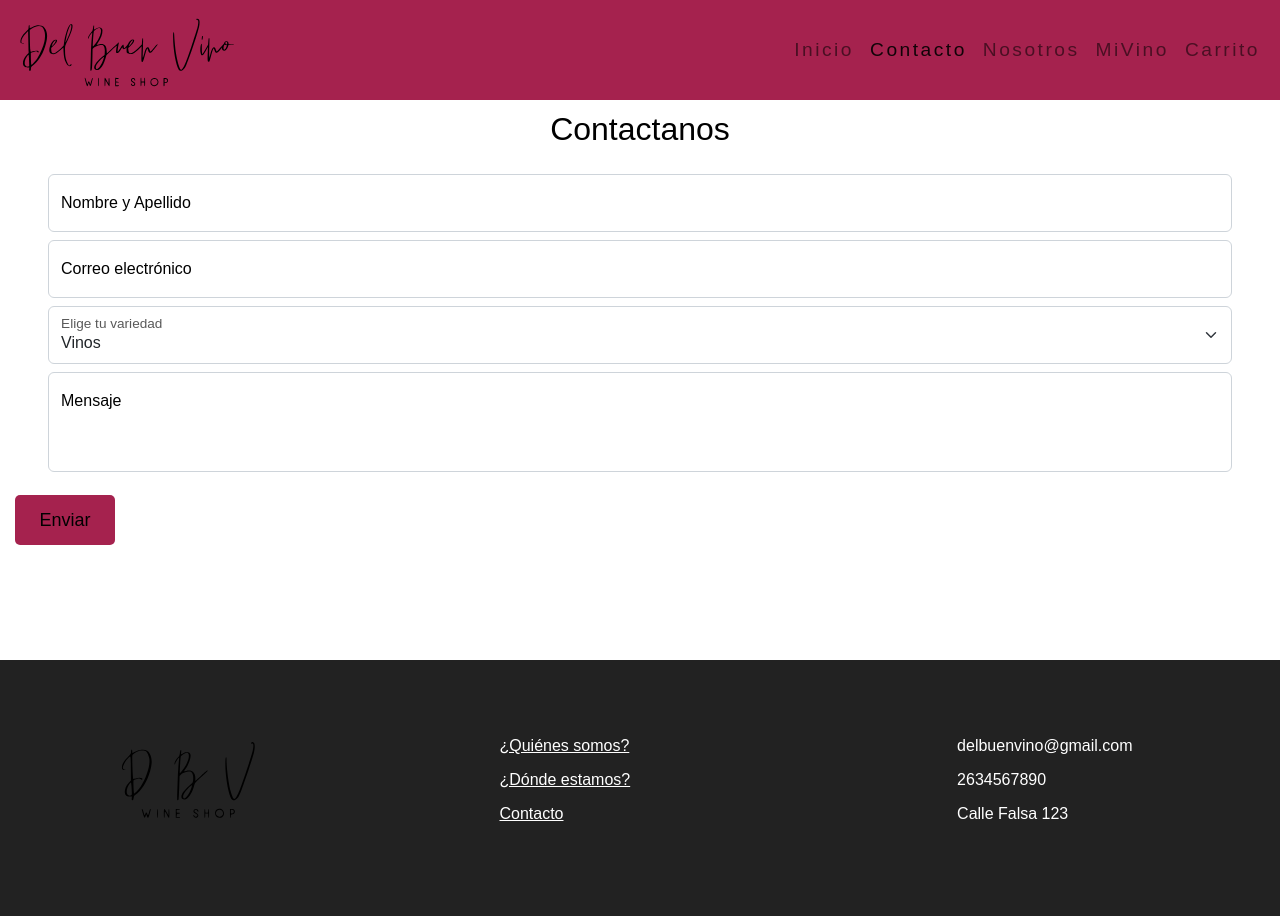
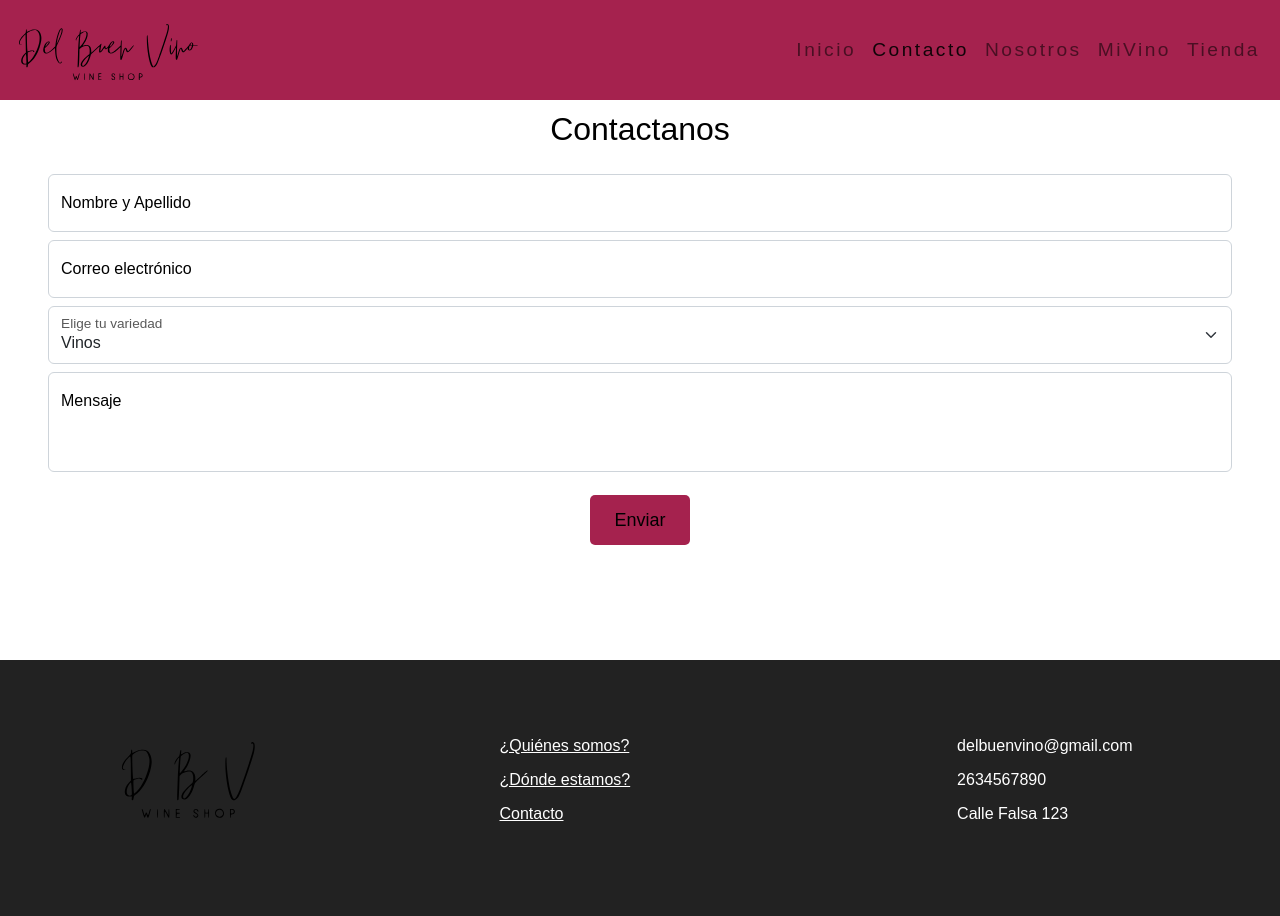
Before and after one commit to courfedra/desarrollo-web, a plain HTML site: page pages/contacto.html in a window 1280 px wide. Drawn offline with nearby package versions, Linux system fonts and the light colour scheme; a web font is replaced by a local one.

Commit message:
arreglo carrito por tienda, centrado boton contacto y detalles

```diff
--- a/css/_contacto.scss
+++ b/css/_contacto.scss
@@ -16,10 +16,17 @@ section form{
             border-radius: 5px;
         }
     }
-    fieldset textarea{
+    fieldset {
+        textarea{
             resize: none;
             scrollbar-width: auto;
         }
+    }
+
+    .btn-contacto{
+        display:flex;
+        width: 100%;
+        justify-content: center;
         .boton{
             width: 100px;
             height: 50px;
@@ -37,3 +44,4 @@ section form{
             }
         }
     }
+}
--- a/css/_headerNav.scss
+++ b/css/_headerNav.scss
@@ -37,7 +37,8 @@ header{
             letter-spacing: 2.5px;
         }
         a img{
-            width: 30%;
+            width: 25%;
+            overflow: hidden;
         }
         .transNav li{
             transition: all .25s;
--- a/css/_nosotros.scss
+++ b/css/_nosotros.scss
@@ -13,6 +13,7 @@
     background-attachment: fixed;
     .tittleH{
         width: 100%;
+        max-height: 10vh;
         padding: 10px 0;
         display: flex;
         justify-content: center;
@@ -20,6 +21,7 @@
         .fondoH{
             background-color: map-get($map: $gradientes, $key:'gNosotros' );
             border-radius: 5px;
+
         }
     }
     .box{
--- a/pages/contacto.html
+++ b/pages/contacto.html
@@ -40,7 +40,7 @@
                     <a class="nav-link" href="miVino.html">MiVino</a>
                 </li>
                 <li class="nav-item">
-                    <a class="nav-link" href="carrito.html">Carrito</a>
+                    <a class="nav-link" href="tienda.html">Tienda</a>
                 </li>
             </div>
         </div>
@@ -73,7 +73,9 @@
                         <textarea class="form-control" placeholder="Leave a comment here" id="floatingTextarea2" style="height: 100px"></textarea>
                         <label for="floatingTextarea2">Mensaje</label>
                     </div>
-                    <input type="button" name="enviar" value="Enviar" class="boton">
+                    <div class="btn-contacto">
+                        <input type="button" name="enviar" value="Enviar" class="boton">
+                    </div>
                 </fieldset>
             </form>
         </section>
```
Also changed, not shown: index.html (+1 -1 lines), pages/miVino.html (+1 -1 lines), pages/nosotros.html (+1 -1 lines), pages/tienda.html (renamed from pages/carrito.html, +2 -2 lines), css/style.css, 1 other file. Lines whose indentation alone changed are shown as unchanged.
